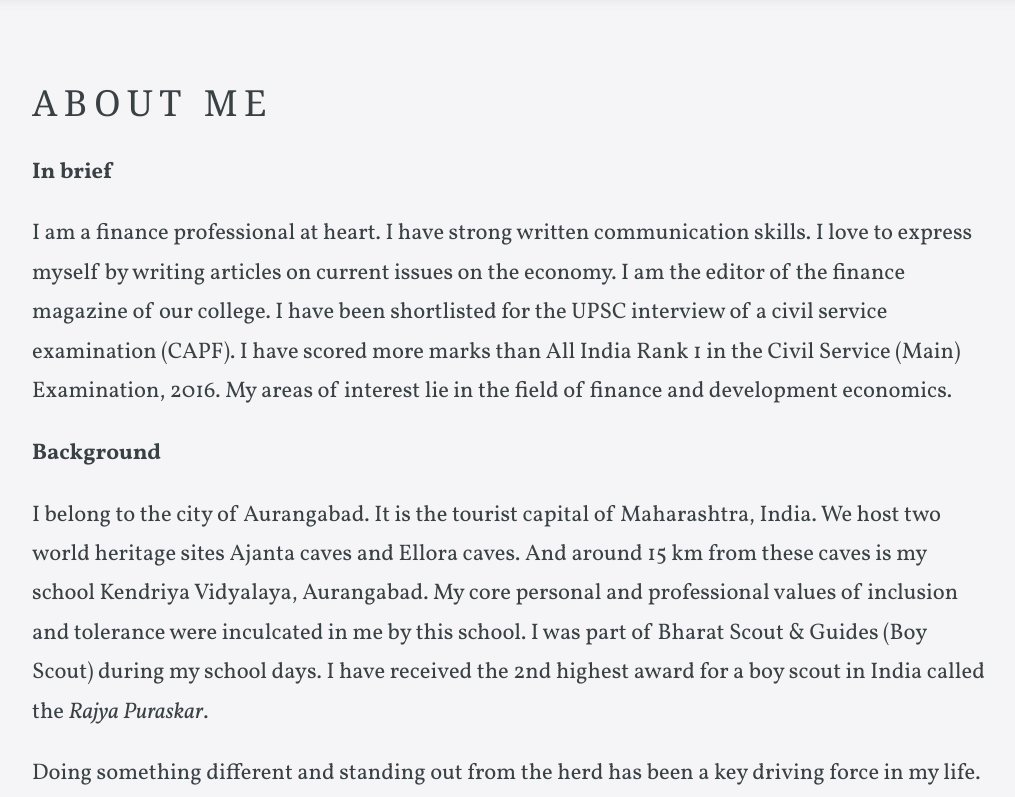
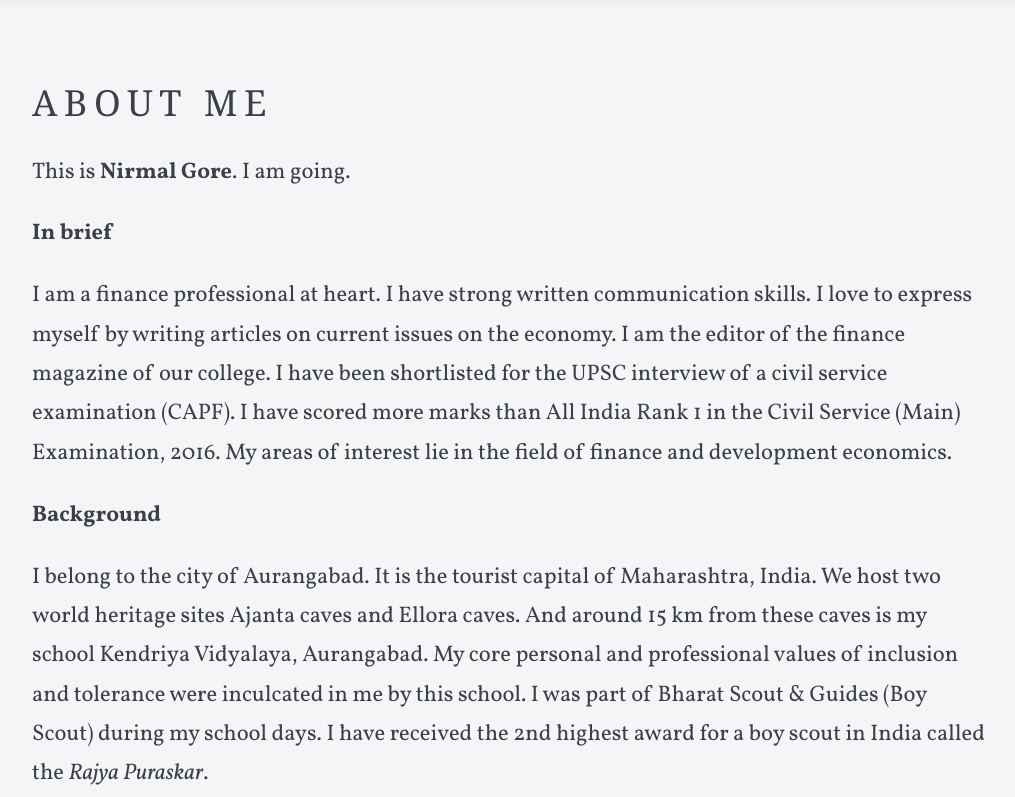
Before and after one commit to nirmalgore/nirmalgore.github.io, a Jekyll site: the page built from about.html, in a window 1280 px wide and 900 px high, scrolled down 321 px, cut to the strip 103-900 px from the top of the window. Shown: the whole strip, without its empty margins (128-1143 px from the left). Built offline with Jekyll 4.4.1, drawn with Linux system fonts in a browser that asks for light colours; some web fonts are replaced.

Commit message:
Update about.html

```diff
--- a/about.html
+++ b/about.html
@@ -8,6 +8,7 @@ navigation_order: 1
 ---
 
 <div class="editable">
+        <p>This is <strong>Nirmal Gore</strong>. I am going.</p>
 	<p><strong>In brief</strong></p>
 	<p>I am a finance professional at heart.
 		I have strong written communication skills. I love to express myself by writing articles on current issues on the economy.
```
